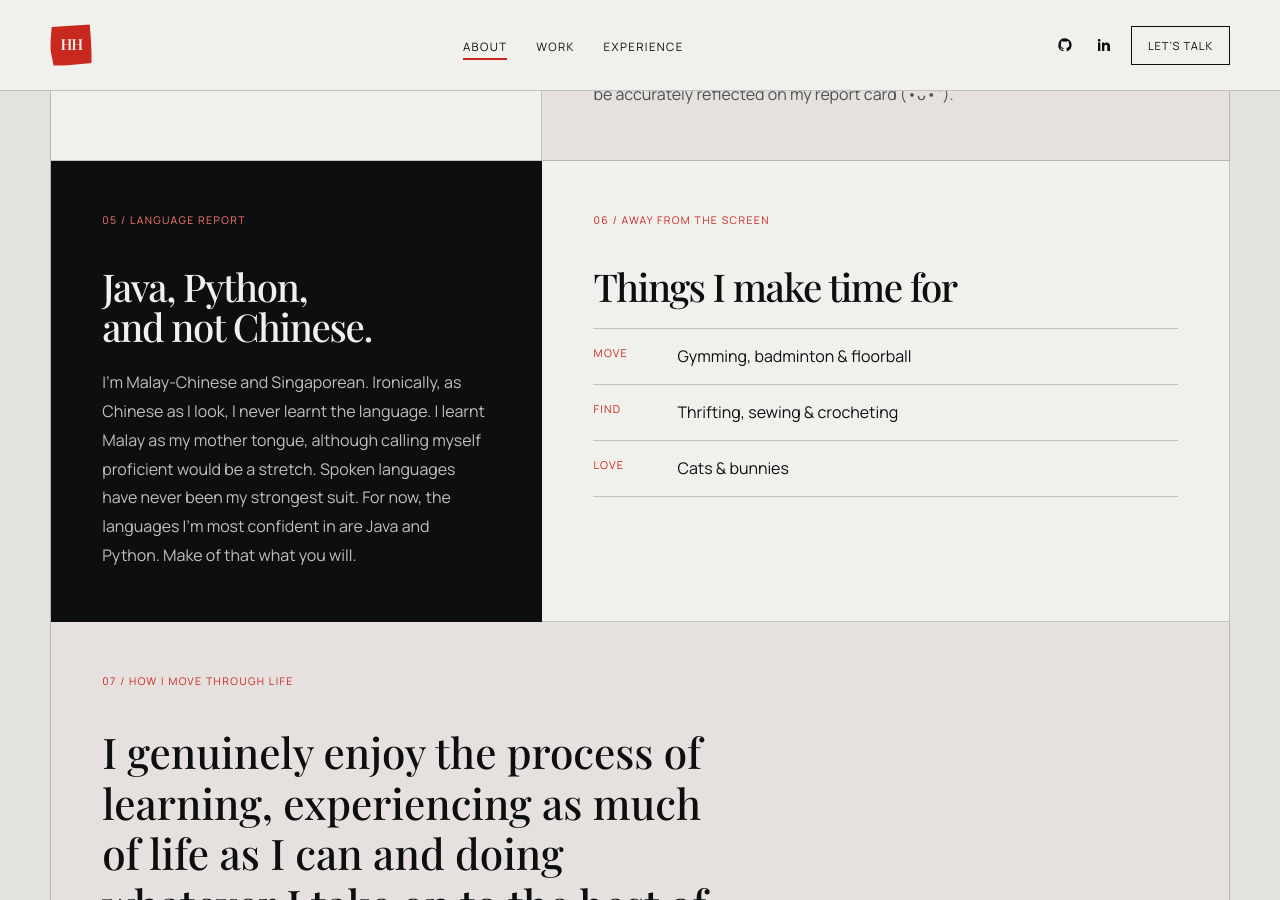
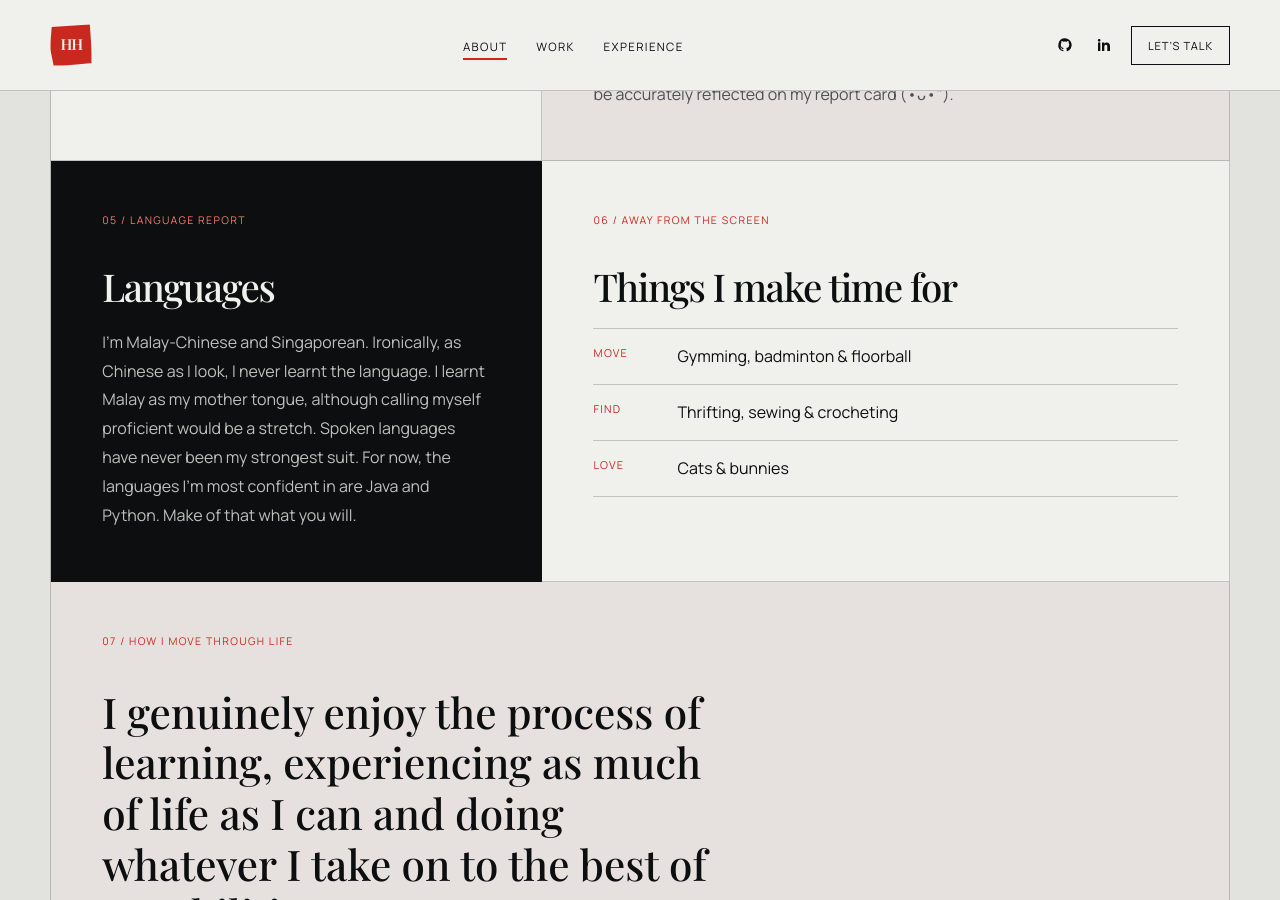
Before and after one commit to hazelhidayah/hazelhidayah.github.io, a Jekyll site: the page built from about.markdown, in a window 1280 px wide and 900 px high, scrolled down 2018 px. Built offline with Jekyll 4.4.1, drawn with Linux system fonts in a browser that asks for light colours.

Commit message:
Simplify language card heading

```diff
--- a/about.markdown
+++ b/about.markdown
@@ -105,7 +105,7 @@ description: A few things that shaped how I build, design, and think.
 
       <article class="about-tile about-tile--languages about-tile--dark">
         <p class="about-tile__number">05 / Language report</p>
-        <h3>Java, Python,<br />and not Chinese.</h3>
+        <h3>Languages</h3>
         <p>
           I’m Malay-Chinese and Singaporean. Ironically, as Chinese as I look, I never learnt the
           language. I learnt Malay as my mother tongue, although calling myself proficient would be
```
